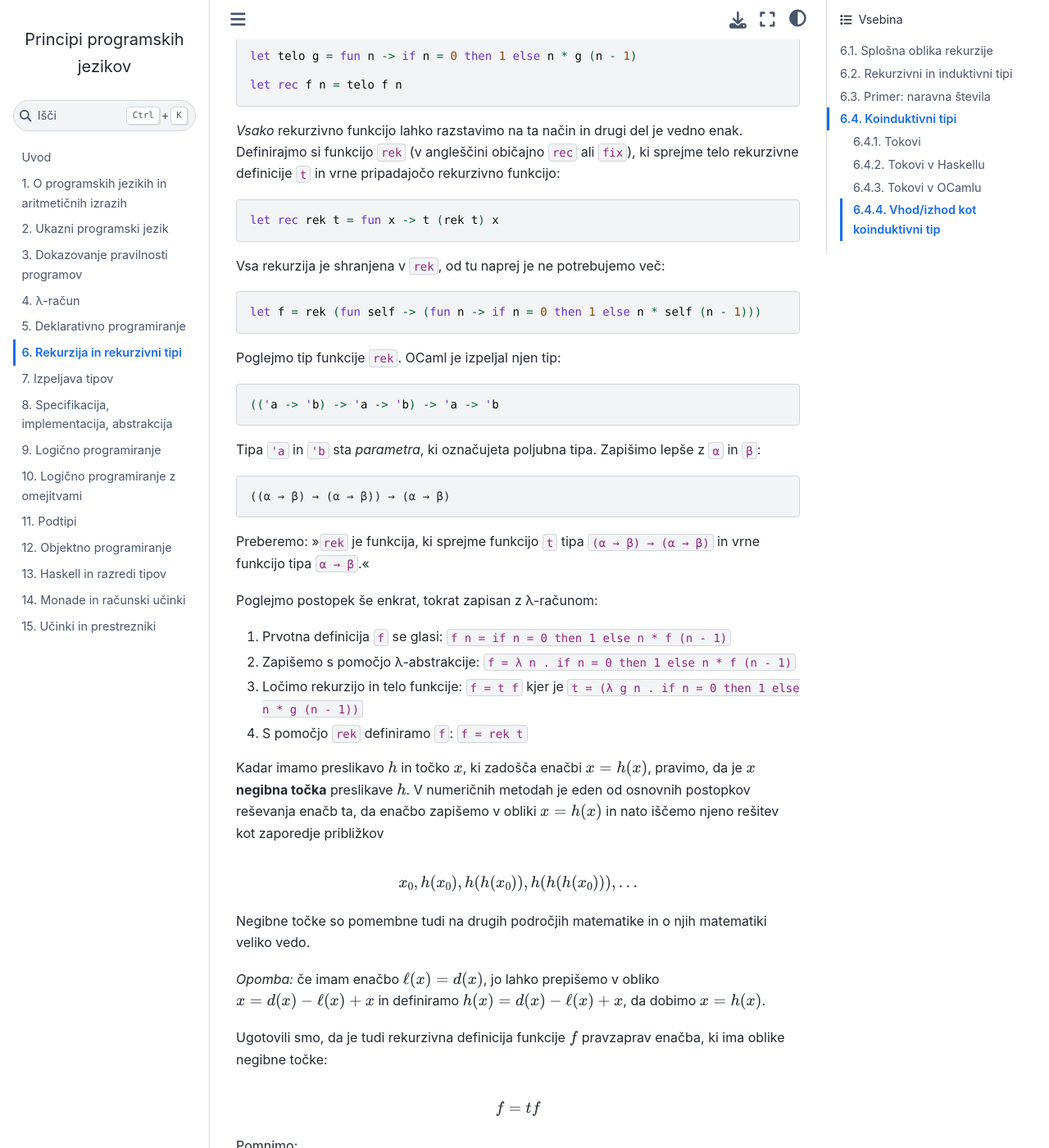
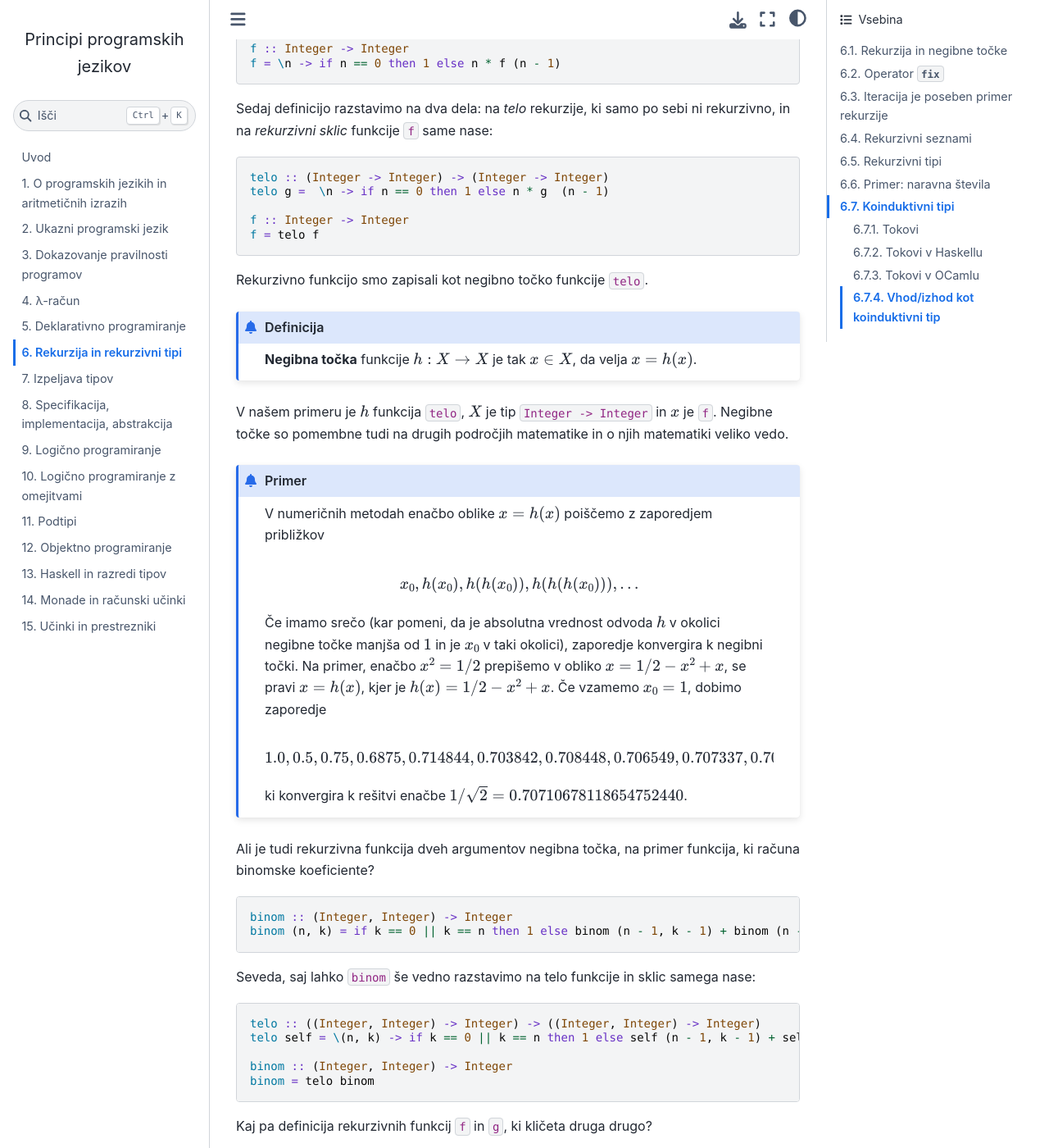
Before and after one commit to andrejbauer/ppj-skripta, a Jupyter Book: the page built from 06-rekurzija/06-rekurzija.md, in a window 1280 px wide and 1400 px high, scrolled down 981 px. Shown: the whole window at 82% size. Built offline with Jupyter Book 1.0.4 settings and Sphinx 7.4.7 and the Sphinx Book theme 1.1.4, drawn with Linux system fonts in a browser that asks for light colours; some of the changed text lies outside the part shown.

Commit message:
Rekurzija

````diff
--- a/06-rekurzija/06-rekurzija.md
+++ b/06-rekurzija/06-rekurzija.md
@@ -1,10 +1,12 @@
 # Rekurzija in rekurzivni tipi
 
-Rekurzija je eden od osnovnih konceptov v računalništvu, ki se pojavlja na različnih nivojih.
+Rekurzija je osnovni koncept v logiki, matematiki in računalništvu. V tej lekciji bomo spoznali
+vlogo rekurzije v programiranju in programskih jezikih.
 
-## Splošna oblika rekurzije
+## Rekurzija in negibne točke
 
-Obravnavajmo rekurzivno funkcijo `f`, ki računa faktorielo. V Javi bi jo zapisali takole:
+Pravimo, da je funkcija *rekurzivna*, kadar kliče sama sebe. Kot primer vzemimo funkcijo `f`,
+ki računa faktorielo. V Javi bi jo zapisali takole:
 
 ```java
 public static int f(int n) {
@@ -33,110 +35,92 @@ let rec f n =
   if n = 0 then 1 else n * f (n - 1)
 ```
 
-Definicijo razstavimo na dva dela: na *telo* rekurzije, ki samo po sebi ni rekurzivno, in na
+Ekvivalenta definicija v Haskellu:
+
+```haskell
+f :: Integer -> Integer
+f n = if n == 0 then 1 else n * f (n - 1)
+```
+
+Obravnavajmo verzijo v Haskellu. Funkcijo prepišemo takole:
+
+```haskell
+f :: Integer -> Integer
+f = \n -> if n == 0 then 1 else n * f (n - 1)
+```
+
+Sedaj definicijo razstavimo na dva dela: na *telo* rekurzije, ki samo po sebi ni rekurzivno, in na
 *rekurzivni sklic* funkcije `f` same nase:
 
-```ocaml
-let telo g n =
-    if n = 0 then 1 else n * g (n - 1)
+```haskell
+telo :: (Integer -> Integer) -> (Integer -> Integer)
+telo g =  \n -> if n == 0 then 1 else n * g  (n - 1)
 
-let rec f n = telo f n
+f :: Integer -> Integer
+f = telo f
 ```
 
-Samo drugi del je rekurziven. Še malo drugače:
+Rekurzivno funkcijo smo zapisali kot negibno točko funkcije `telo`.
 
-```ocaml
-let telo g = fun n -> if n = 0 then 1 else n * g (n - 1)
+:::{admonition} Definicija
+**Negibna točka** funkcije $h : X \to X$ je tak $x \in X$, da velja $x = h(x)$.
+:::
 
-let rec f n = telo f n
-```
+V našem primeru je $h$ funkcija `telo`, $X$ je tip `Integer -> Integer` in $x$ je `f`.
+Negibne točke so pomembne tudi na drugih področjih matematike in o njih matematiki veliko vedo.
 
-*Vsako* rekurzivno funkcijo lahko razstavimo na ta način in drugi del je vedno enak.
-Definirajmo si funkcijo `rek` (v angleščini običajno `rec` ali `fix`), ki sprejme telo
-rekurzivne definicije `t` in vrne pripadajočo rekurzivno funkcijo:
+:::{admonition} Primer
 
-```ocaml
-let rec rek t = fun x -> t (rek t) x
-```
-
-Vsa rekurzija je shranjena v `rek`, od tu naprej je ne potrebujemo več:
-
-```ocaml
-let f = rek (fun self -> (fun n -> if n = 0 then 1 else n * self (n - 1)))
-```
-
-Poglejmo tip funkcije `rek`. OCaml je izpeljal njen tip:
-
-```ocaml
-(('a -> 'b) -> 'a -> 'b) -> 'a -> 'b
-```
-
-Tipa `'a` in `'b` sta *parametra*, ki označujeta poljubna tipa. Zapišimo lepše z `α` in `β`:
-
-```
-((α → β) → (α → β)) → (α → β)
-```
-
-Preberemo: »`rek` je funkcija, ki sprejme funkcijo `t` tipa `(α → β) → (α → β)` in vrne funkcijo
-tipa `α → β`.«
-
-Poglejmo postopek še enkrat, tokrat zapisan z λ-računom:
-
-1. Prvotna definicija `f` se glasi:     `f n = if n = 0 then 1 else n * f (n - 1)`
-2. Zapišemo s pomočjo λ-abstrakcije:  `f = λ n . if n = 0 then 1 else n * f (n - 1)`
-3. Ločimo rekurzijo in telo funkcije: `f = t f` kjer je `t = (λ g n . if n = 0 then 1 else n * g (n - 1))`
-4. S pomočjo `rek` definiramo `f`:        `f = rek t`
-
-Kadar imamo preslikavo $h$ in točko $x$, ki zadošča enačbi $x = h(x)$, pravimo, da je $x$ **negibna
-točka** preslikave $h$. V numeričnih metodah je eden od osnovnih postopkov reševanja enačb ta,
-da enačbo zapišemo v obliki $x = h (x)$ in nato iščemo njeno rešitev kot zaporedje približkov
+V numeričnih metodah enačbo oblike $x = h (x)$ poiščemo z zaporedjem približkov
 
 $$
 x_0,  h(x_0),  h(h(x_0)),  h(h(h(x_0))), \ldots
 $$
 
-Negibne točke so pomembne tudi na drugih področjih matematike in o njih matematiki veliko vedo.
-
-*Opomba:* če imam enačbo $\ell(x) = d(x)$, jo lahko prepišemo v obliko $x = d(x) - \ell(x) + x$ in definiramo
-$h(x) = d(x) - \ell(x) + x$, da dobimo $x = h(x)$.
-
-Ugotovili smo, da je tudi rekurzivna definicija funkcije $f$ pravzaprav enačba, ki ima
-oblike negibne točke:
+Če imamo srečo (kar pomeni, da je absolutna vrednost odvoda $h$ v okolici negibne točke manjša od $1$ in je $x_0$ v taki okolici), zaporedje konvergira k negibni točki.
+Na primer, enačbo $x^2 = 1/2$ prepišemo v obliko $x = 1/2 - x^2 + x$, se pravi $x = h(x)$, kjer je $h(x) = 1/2 - x^2 + x$.
+Če vzamemo $x_0 = 1$, dobimo zaporedje
 
 $$
-f = t f
+1.0, 0.5, 0.75, 0.6875, 0.714844, 0.703842, 0.708448, 0.706549, 0.707337, 0.707011, 0.707146,
 $$
 
-Pomnimo:
+ki konvergira k rešitvi enačbe $1/\sqrt{2} = 0.70710678118654752440$.
 
-> **Rekurzivno definirana funkcija je negibna točka.**
+:::
 
-### Rekurzivna funkcija več argumentov
+Ali je tudi rekurzivna funkcija dveh argumentov negibna točka, na primer funkcija, ki računa binomske koeficiente?
 
-Ali to deluje tudi za rekurzivne funkcije dveh argumentov? Seveda!
+```haskell
+binom :: (Integer, Integer) -> Integer
+binom (n, k) = if k == 0 || k == n then 1 else binom (n - 1, k - 1) + binom (n - 1, k)
+```
 
-1. `s (n, k) = (if k = 0 then n else s (n + k, k - 1))`
-2. `s = λ (n, k) . if k = 0 then n else s (n + k, k - 1)`
-3. `s = t s`, kjer je `t = λ self . λ (n, k) . if k = 0 then n else self (n + k, k - 1)`
-4. `s = rek t`
+Seveda, saj lahko `binom` še vedno razstavimo na telo funkcije in sklic samega nase:
 
-### Hkratna rekurzivna definicija
+```haskell
+telo :: ((Integer, Integer) -> Integer) -> ((Integer, Integer) -> Integer)
+telo self = \(n, k) -> if k == 0 || k == n then 1 else self (n - 1, k - 1) + self (n - 1, k)
+
+binom :: (Integer, Integer) -> Integer
+binom = telo binom
+```
 
 Kaj pa definicija rekurzivnih funkcij `f` in `g`, ki kličeta druga drugo?
-Primer: funkcija `f` kliče `f` in `g`, funkcija `g` pa kliče `f`:
 
-```ocaml
-let rec f x = if x = 0 then 1 + f (x - 1) else 2 + g (x - 1)
-    and g y = if y = 0 then 1 else 3 * f (y - 1)
+Na primer, obravnavajmo funkcijo `f`, ki kliče `f` in `g`, ter funkcijo `g`, ki kliče `f`:
+
+```haskell
+f x = if x == 0 then 1 + f (x - 1) else 2 + g (x - 1)
+g y = if y == 0 then 1 else 3 * f (y - 1)
 ```
 
-Če obravnavamo `f` in `g` skupaj kot urejeni par `(f, g)` dobimo
+Če ju združimo v urejeni par `(f, g)` in ju zapišemo z λ-računom, dobimo
 
 ```none
-(f, g) = ((λ x . if x = 0 then 1 + f (x - 1) else 2 + g (x - 1)),
-          (λ y . if y = 0 then 1 else 3 * f (y - 1)))
+(f, g) = ((λ x . if x == 0 then 1 + f (x - 1) else 2 + g (x - 1)),
+          (λ y . if y == 0 then 1 else 3 * f (y - 1)))
 ```
-
 To je *rekurzivna definicija urejenega para (funkcij)*, kar prepišemo v
 
 ```none
@@ -150,34 +134,68 @@ t = λ (f', g') . ((λ x . if x = 0 then 1 + f' (x - 1) else 2 + g' (x - 1)),
                  (λ y . if y = 0 then 1 else 3 * f' (y - 1)))
 ```
 
-Torej tudi za hkratne rekurzivne definicije velja, da so to **negibne točke**.
+Torej tudi za hkratne rekurzivne definicije velja, da so to negibne točke.
+
+## Operator `fix`
+
+Recept za rekurzivno funkcijo je vedno isti:
+
+1. Zapišemo telo `t` funkcije.
+2. Definiramo negibno točko `f = t f`.
+
+Pri tem je samo drugi korak rekurziven in vedno enak. Zapišemo ga lahko kot funkcijo `fix`, ki izračuna negibno točko dane funkcije:
+
+```haskell
+fix :: (a -> a) -> a
+fix t = t (fix t)
+```
+
+V Haskellu tip `(a -> a) -> a` pomeni »funkcija, ki sprejme funkcjo tipa `a -> a` in vrne vrednost tipa `a`. Pri tem je tip `a` poljuben, pravimo, da je *parameter*.
+
+Vso rekurzijo smo "spravili" v `fix`. Od tu naprej bi lahko rekurzivne funkcije definirali s pomočjo `fix`:
+
+```haskell
+f :: Integer -> Integer
+f = fix (\ self n -> if n == 0 then 1 else n * self (n - 1))
+```
+
+:::{admonition} Vaja
+
+Katero vrednost zavzame tip `a` iz definicije `fix` v zgornji definiciji `f`?
+:::
+
+Poglejmo postopek še enkrat, tokrat zapisan z λ-računom:
+
+1. Prvotna definicija `f` se glasi:     `f n = if n = 0 then 1 else n * f (n - 1)`
+2. Zapišemo s pomočjo λ-abstrakcije:  `f = λ n . if n = 0 then 1 else n * f (n - 1)`
+3. Ločimo rekurzijo in telo funkcije: `f = t f` kjer je `t = (λ g n . if n = 0 then 1 else n * g (n - 1))`
+4. S pomočjo `fix` definiramo `f`:        `f = fix t`
 
 
-### Iteracija je poseben primer rekurzije
+## Iteracija je poseben primer rekurzije
 
-V proceduralnem programiranju poznamo zanke, na primer zanko `while`. Ali je tudi ta negibna
-točka? Če upoštevamo ekvivalenco
+V ukaznem programiranju poznamo zanke, na primer zanko `while`:
 
 ```none
 while b do c done
 ```
 
-in
+ Tudi ta je negibna točka! Res, taka zanka je ekvivalentna svojemu »odvitju«
 
 ```none
 if b then (c ; while b do c done) else skip
 ```
 
-vidimo, da je zanka `while b do c done` negibna točka. Če pišemo `W` za našo zanko:
+Če pišemo `W` za našo zanko, dobimo:
 
 ```none
 W ≡ (if b then (c ; W) else skip)
 ```
 
-Torej je `W` in s tem zanka `while b do c done` negibna točka funkcije:
+Torej je `W`  negibna točka funkcije
 
 ```none
-t = (λ W . if b then (c ; W) else skip)
+t = (λ V . if b then (c ; V) else skip)
 ```
 
 saj velja
@@ -243,28 +259,36 @@ else skip
 In tako naprej. Če bi lahko imeli neskončno programsko kodo, ne bi potrebovali zank!
 :::
 
-### Rekurzivne podatkovne strukture
+## Rekurzivni seznami
 
-Rekurzivno lahko definiramo tudi ostale strukture, ne samo funkcije. Na primer,
+Rekurzivno lahko definiramo tudi razne druge strukture, ne samo funkcij. Na primer,
 neskončni seznam
 
-```none
-ℓ = [1; 2; 1; 2; 1; 2; ...]
+```haskell
+ℓ = [1, 2, 1, 2, 1, 2, ...]
 ```
 
-lahko definiramo kot
+lahko v Haskellu definiramo rekurzivno:
 
-```none
-ℓ = 1 :: 2 :: ℓ
+```haskell
+ℓ = 1 : 2 : ℓ
 ```
 
-OCaml dopušča take definicije v omejeni meri (in tudi niso uporabne, ker je OCaml neučakan jezik).
-Haskell omogoča splošne rekurzivne definicije podatkov.
+:::{admonition} Primer
+
+Še bolj zanimiv primer rekurzivno definiranega seznama:
+
+```haskell
+fibs = 0 : 1 : zipWith (+) fibs (drop 1 fibs)
+```
+
+Ugotovite, kaj počneta `zipWith` in `drop` in nato razložite, kakšen seznam je to.
+:::
 
 
-## Rekurzivni in induktivni tipi
+## Rekurzivni tipi
 
-Do sedaj smo spoznali podatkovne tipe:
+V tem razdelku bomo spet delali z OCamlom, kasneje pa v Haskellu. Do sedaj smo spoznali podatkovne tipe:
 
 * produkt `a * b` in zapisi
 * vsota `a + b`
@@ -414,8 +438,7 @@ Rekurzivni tipi so lahko zelo nenavadni:
 type d = Foo of (d -> bool)
 ```
 
-Poskusite si predstavljati, kaj so vrednosti tega tipa...
-
+Vrednost tipa `d` je oblike `Foo f`, kjer je `f` funkcija iz `d` v `bool`. Ali znate zapisati kako tako vrednost?
 
 ### Strukturna rekurzija
 
````
Also changed, not shown: other parts of 06-rekurzija/06-rekurzija.md (+3 -5 lines).
